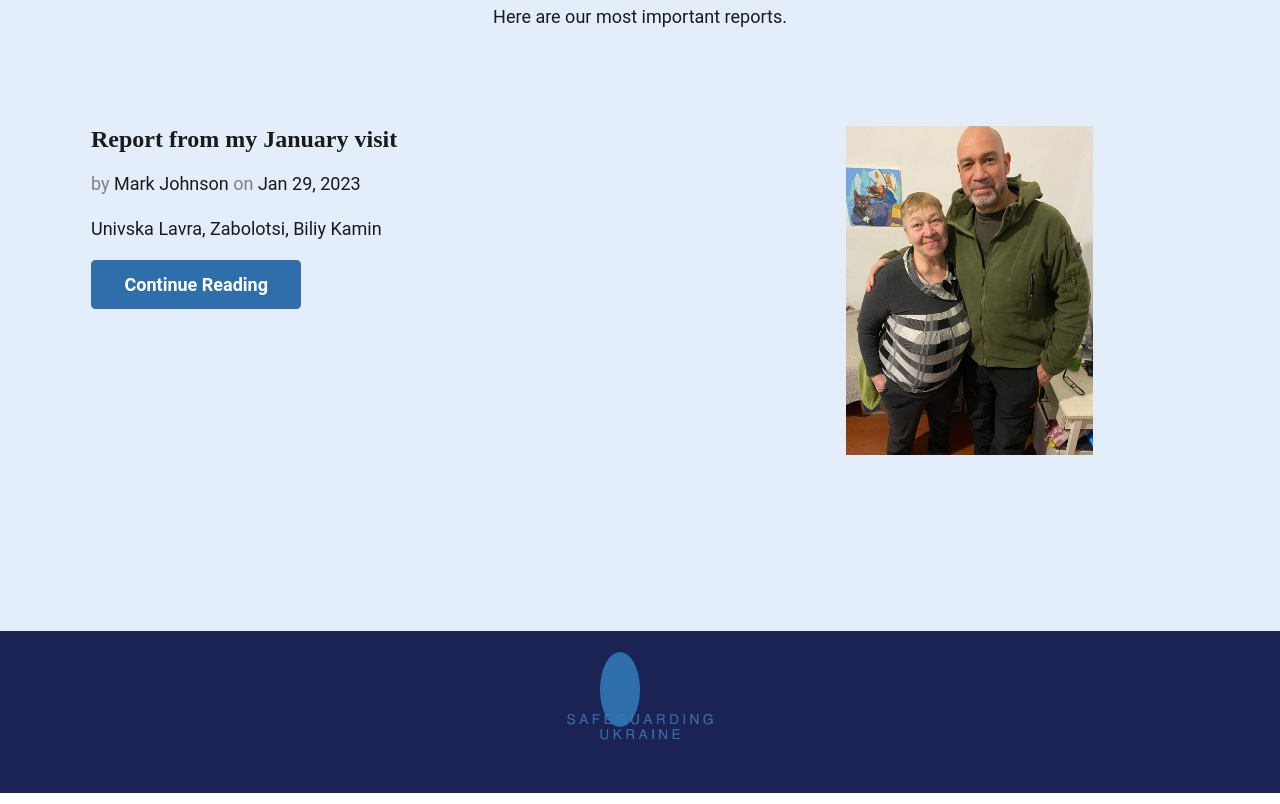
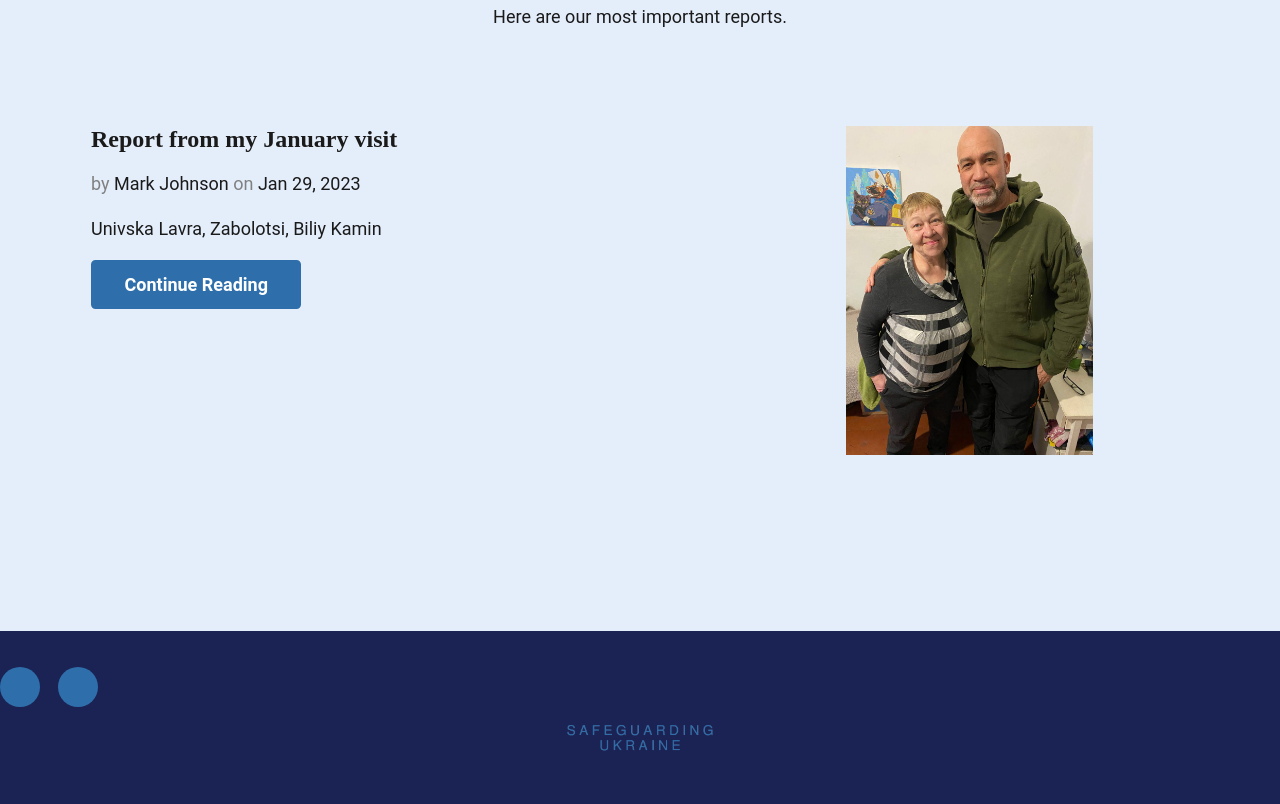
Before and after one commit to ViktoriaSadivska/SafeguardUkraine, an Eleventy site: page src/index.njk in a window 1280 px wide. Shown: the part 936-1740 px from the top of the page. Built offline with nearby package versions, Linux system fonts and the light colour scheme; Eleventy itself is replaced by a stand-in of ours; files that its build step writes are made by us from their sources; what eleventy-plugin-embed-instagram would draw is missing.

Commit message:
footer icons 2

```diff
--- a/src/_includes/footer.njk
+++ b/src/_includes/footer.njk
@@ -1,7 +1,7 @@
  <footer class="site-footer">
-        <div>
+        <div class="center flex-group">
                 <a href="https://www.instagram.com/theadalwolff/?r=nametag" class="fa-brands fa-instagram"></a>
-                <a href="https://www.gofundme.com/f/safeguarding-ukraine?utm_campaign=p_cf+share-flow-1&utm_medium=copy_link&utm_source=customer" class="fa-brands fa-twitter"></a>
+                <a href="https://www.gofundme.com/f/safeguarding-ukraine?utm_campaign=p_cf+share-flow-1&utm_medium=copy_link&utm_source=customer" class="fa-brands fa-instagram"></a>
         </div>
         <img viewBox="0 0 114 26.6" class="logo center" width="150rem" src="/assets/logo-transparentbg.png">
 </footer>
```
